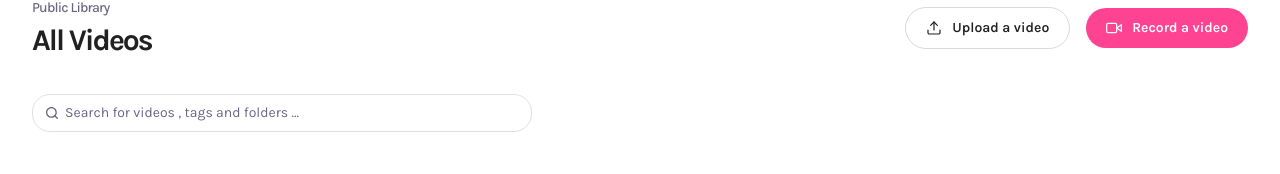
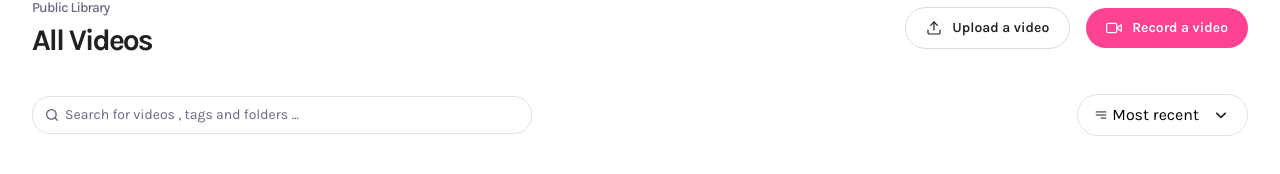
Before and after one commit to chanthecoder/Screen-recording-app-, a Next.js app: page / in a window 1280 px wide. Shown: the part 142-316 px from the top of the page. Built offline with nearby package versions, Linux system fonts and the light colour scheme.

Commit message:
finalised the basic look of the nav bar and the header component , the functionality is yet to be implemnted. Also completed the dropdownList component within the header component

```diff
--- a/app/globals.css
+++ b/app/globals.css
@@ -216,7 +216,10 @@
 
   /* dropdown */
   .dropdown {
-    @apply absolute bg-white shadow-lg rounded-lg flex flex-col gap-2 w-full z-10 top-12;
+    @apply absolute bg-white shadow-lg rounded-lg flex flex-col gap-2 w-full z-10 top-full mt-2;
+    /* top-full = 100% (positions below button), mt-2 = 8px gap */
+    /* To adjust spacing: change mt-2 to mt-1 (4px), mt-3 (12px), mt-4 (16px), etc. */
+    /* Or use: top-[calc(100%+8px)] for custom spacing without margin */
 
     .list-item {
       @apply px-3 py-2.5 text-sm font-medium -tracking-[0.8px] relative text-dark-100 cursor-pointer hover:bg-pink-100 hover:text-white transition-colors duration-200 ease-in-out rounded-md;
--- a/components/DropdownList.tsx
+++ b/components/DropdownList.tsx
@@ -0,0 +1,33 @@
+"use client"
+import Image from 'next/image'
+import { useState } from 'react'
+const DropdownList = () => {
+   const [isOpen,setIsOpen]= useState(false)
+  return (
+    <div className="relative">
+      <div className="cursor-pointer" onClick={()=>setIsOpen(!isOpen)}>
+        <div className="filter-trigger">
+          <figure>
+            <Image src="/assets/icons/hamburger.svg" alt="menu" width={14} height={14}/>
+            Most recent
+          </figure>
+          <Image src="/assets/icons/arrow-down.svg" alt="arrow-down" width={20} height={20}/>
+        </div>
+      </div>
+
+      {isOpen &&(
+        <ul className="dropdown">
+          {/* using the arrow function with a () instead of {} will result in automatic return meaning the return keyword is not needed */}
+          {['most recent', 'most liked'].map((option)=>(
+            <li key={option} className="list-item">
+              {option}
+            </li>
+          ))}
+
+        </ul>
+      )}
+    </div>
+  )
+}
+
+export default DropdownList
--- a/components/Header.tsx
+++ b/components/Header.tsx
@@ -1,7 +1,7 @@
 import Image from 'next/image'
 import Link from 'next/link'
 import { ICONS } from '@/constants'
-
+import DropdownList from './DropdownList'
 const Header = ({subHeader, title, userImg}: SharedHeaderProps) => {
   return (
     <header className="header">
@@ -40,8 +40,7 @@ const Header = ({subHeader, title, userImg}: SharedHeaderProps) => {
             />
             <Image src="/assets/icons/search.svg" alt="search" width={16} height={16}/>
           </div>
-
-
+          <DropdownList/>
         </section>
     </header>
   )
```
